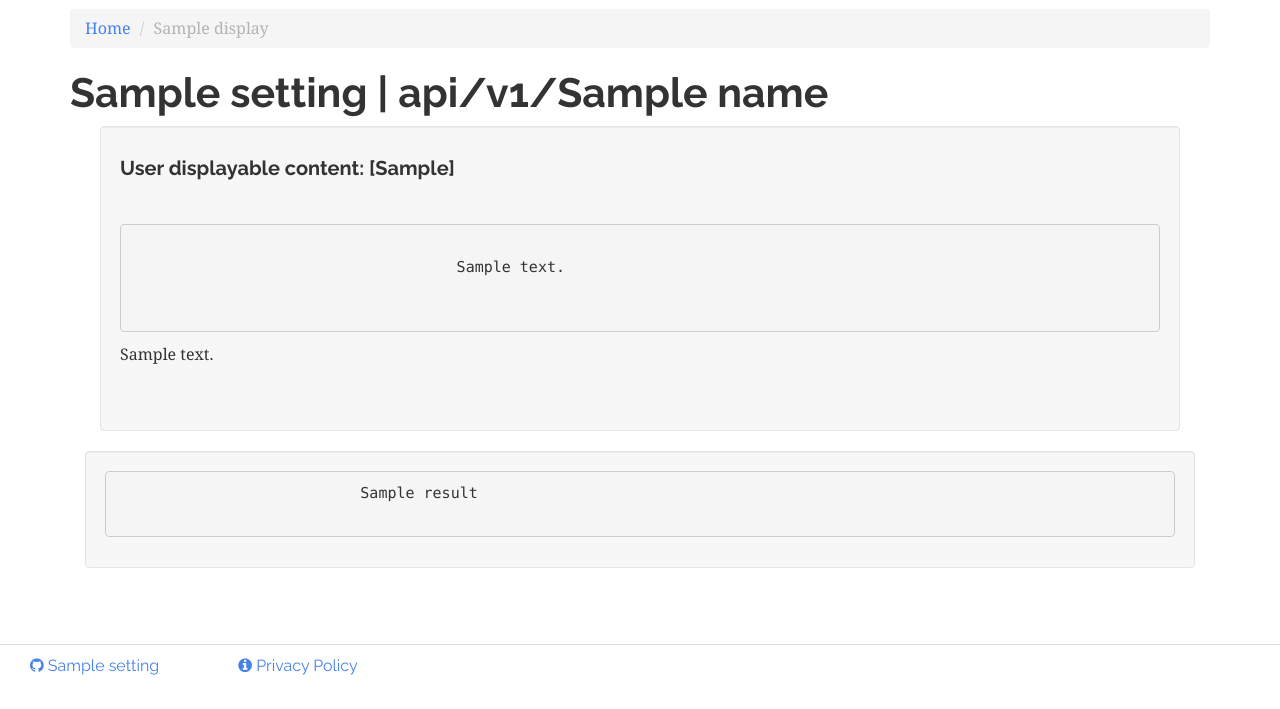
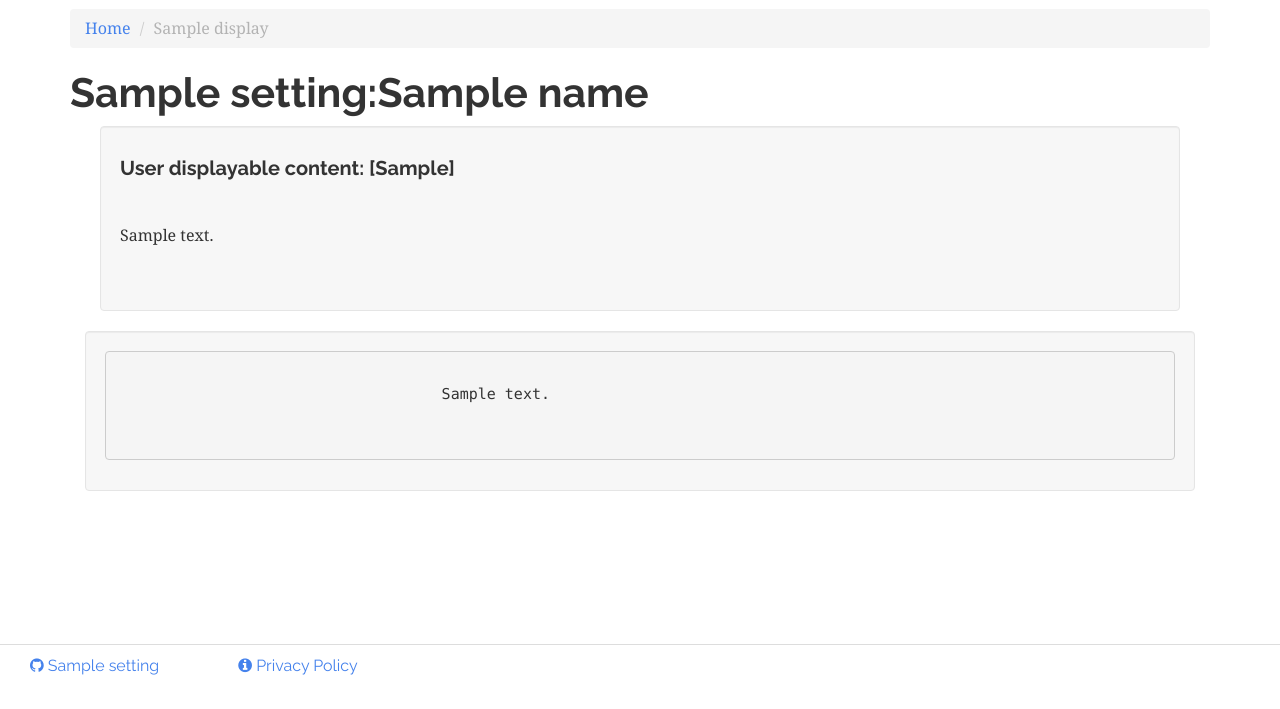
Before and after one commit to ekivemark/fhir_client, a Django app: template templates/result.html in a window 1280 px wide. Shown: the part 91-800 px from the top of the page. Run offline with Django 3.2, Linux system fonts and the light colour scheme; the template is opened without the code that fills it: most values are stand-ins (such as "Sample title", 1, 10 or a date in 2020); parts of the project's set-up code (start-up, migrations or seed data) failed here and were passed over; some libraries are stand-ins or nearby versions.

Commit message:
Added Result.html to print returned json

```diff
--- a/getfhir/views.py
+++ b/getfhir/views.py
@@ -268,6 +268,7 @@ def fhir_call(request):
     content = OrderedDict(convert)
     context = {}
     context['template'] = "result.html"
+    context['name'] = "Patient"
     context['get_fmt'] = "json"
     context['pass_to'] = url
     context['content'] =  json.dumps(content, indent=4)
--- a/templates/result.html
+++ b/templates/result.html
@@ -17,7 +17,7 @@
         </ul>
     </div>
 {% endblock %}
-{% block pagename %}{{ settings.APPLICATION_TITLE }} | api/v1/{{ name }}{% endblock %}
+{% block pagename %}{{ settings.APPLICATION_TITLE }}:{{ name }}{% endblock %}
 {% block content %}
 
        <div class="container-fluid">
@@ -36,11 +36,6 @@
                         <div class="col-md-12 well">
                             <h4>User displayable content: [{% if get_fmt %}{{ get_fmt }}{% else %}{{ in_fmt|upper }}{% endif %}]</h4>
                             <p>&nbsp;</p>
-                            <pre>
-                                <code>
-                                    {{ content }}
-                                </code>
-                            </pre>
                             {% if text %}<p>{{ text|safe }}</p>{% endif %}
                             {% if error %}<p>{{ error }}</p>{% endif %}
                             <p>&nbsp;</p>
@@ -48,9 +43,12 @@
 
                    </div>
                      <div class="col-md-12 well">
-                       <pre>
-                           {{ result }}
-                       </pre>
+                        <pre>
+                                <code>
+                                    {{ content }}
+                                </code>
+                            </pre>
+
                      </div>
 
         </div>
```
